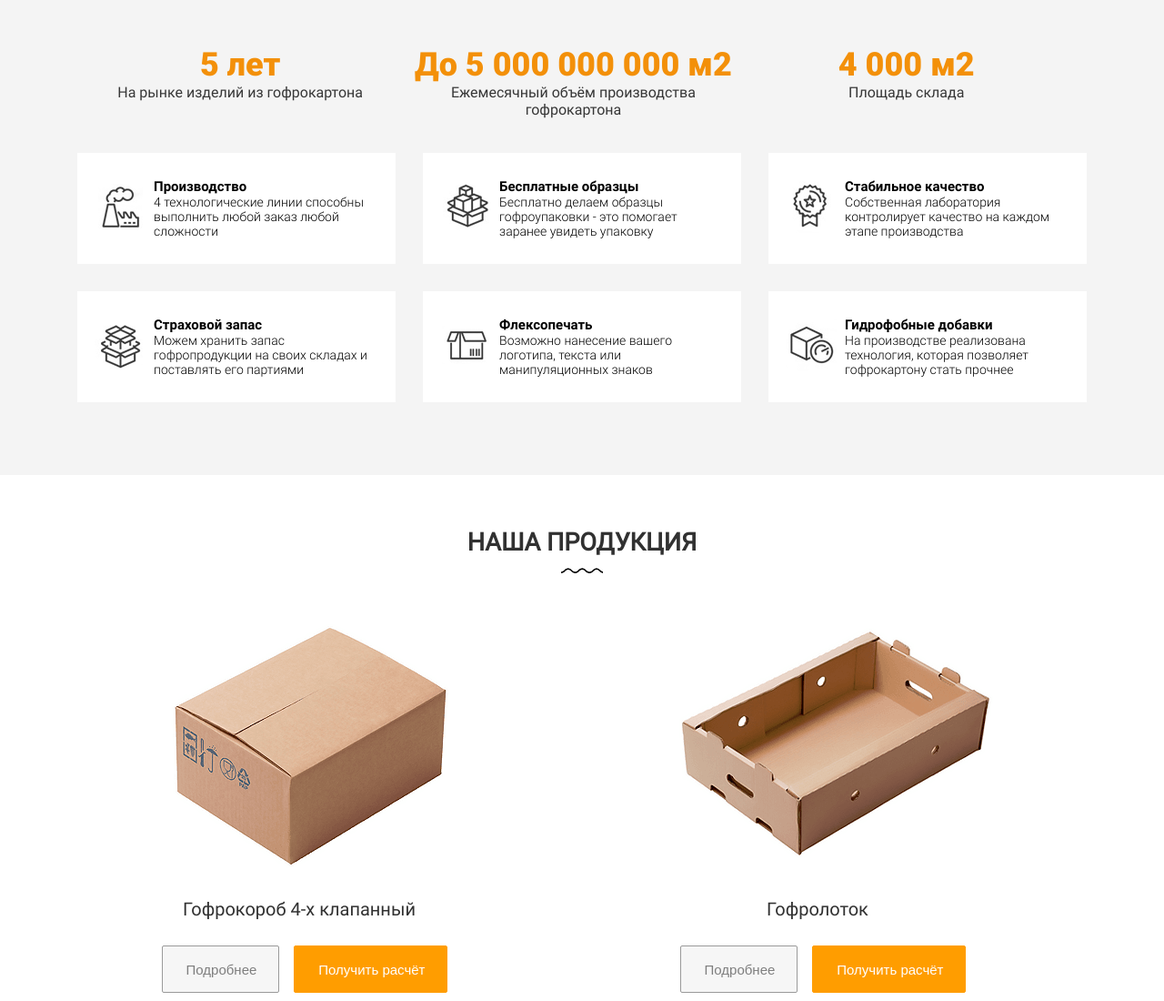
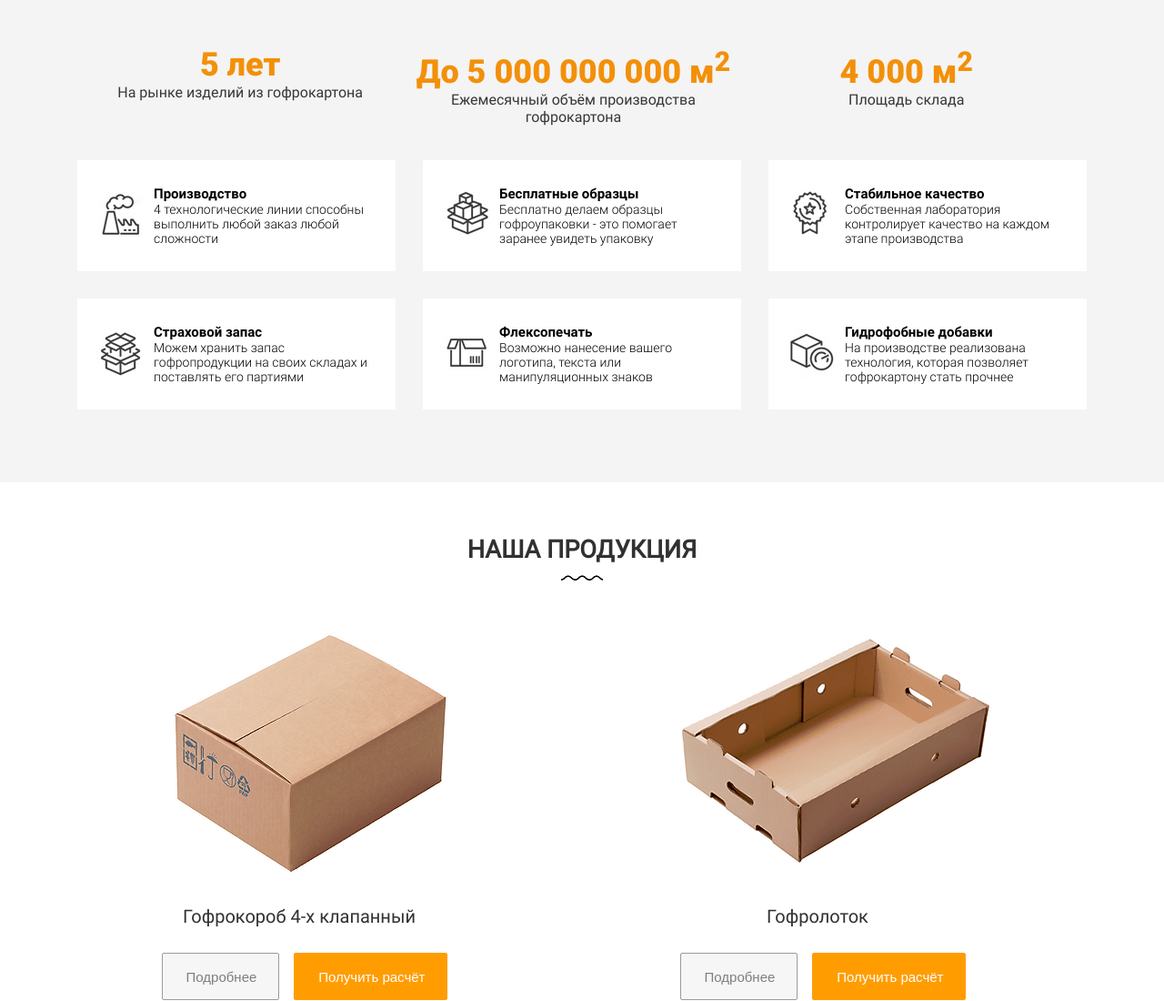
Before and after one commit to EvgeniiMorozov/Structure, a plain HTML site: page index.html in a window 1280 px wide. Shown: the top 1100 px of the page at 91% size. Drawn offline with Linux system fonts and the light colour scheme.

Commit message:
Правка блока "Преимущества"

```diff
--- a/index.html
+++ b/index.html
@@ -19,11 +19,11 @@
                     <p class="features-header__subtitle">На рынке изделий из гофрокартона</p>
                 </div>
                 <div class="features-header__block">
-                    <h2 class="features-header__title">До 5 000 000 000 м2</h2>
+                    <h2 class="features-header__title">До 5 000 000 000 м<sup>2</sup></h2>
                     <p class="features-header__subtitle">Ежемесячный объём производства гофрокартона</p>
                 </div>
                 <div class="features-header__block">
-                    <h2 class="features-header__title">4 000 м2</h2>
+                    <h2 class="features-header__title">4 000 м<sup>2</sup></h2>
                     <p class="features-header__subtitle">Площадь склада</p>
                 </div>
             </div>
```
